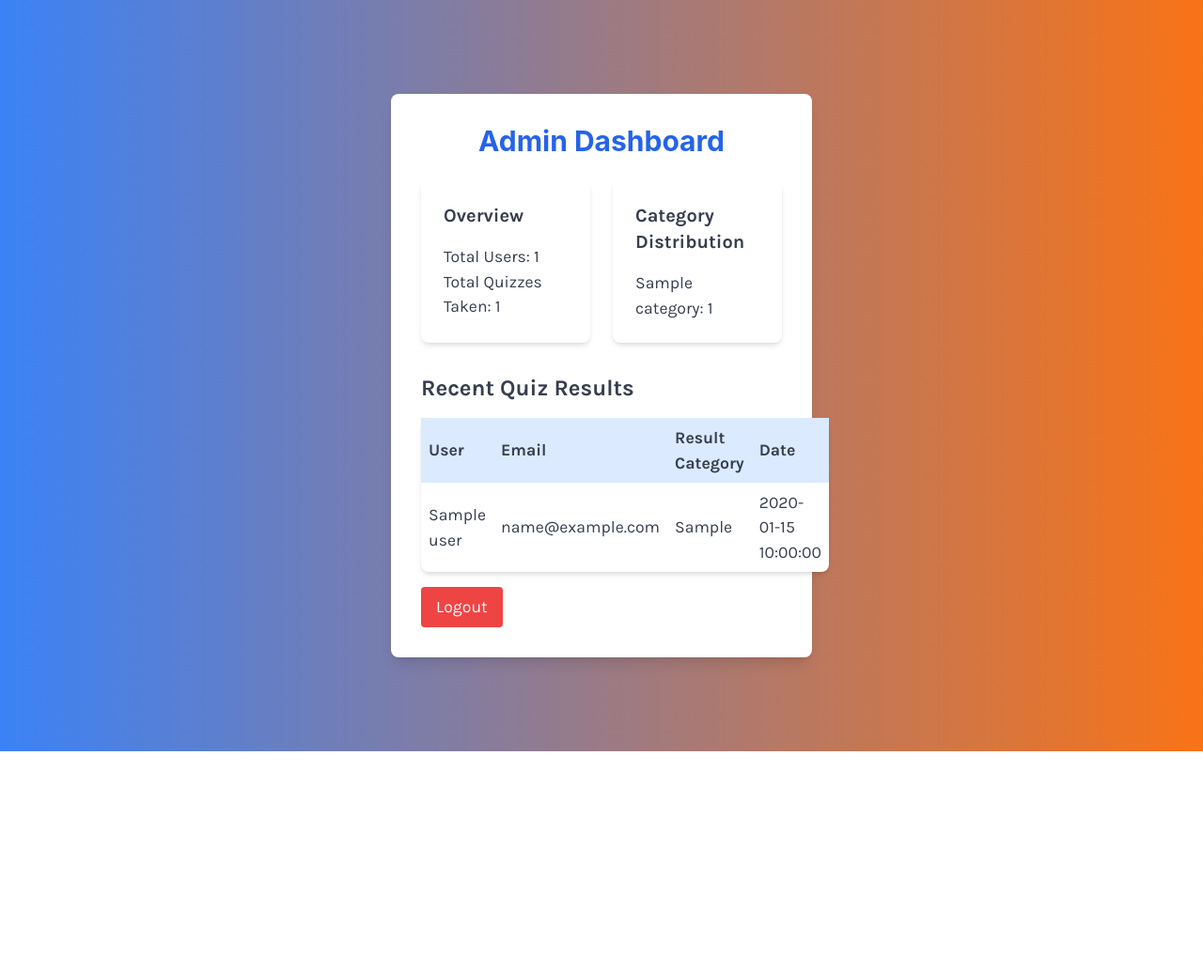
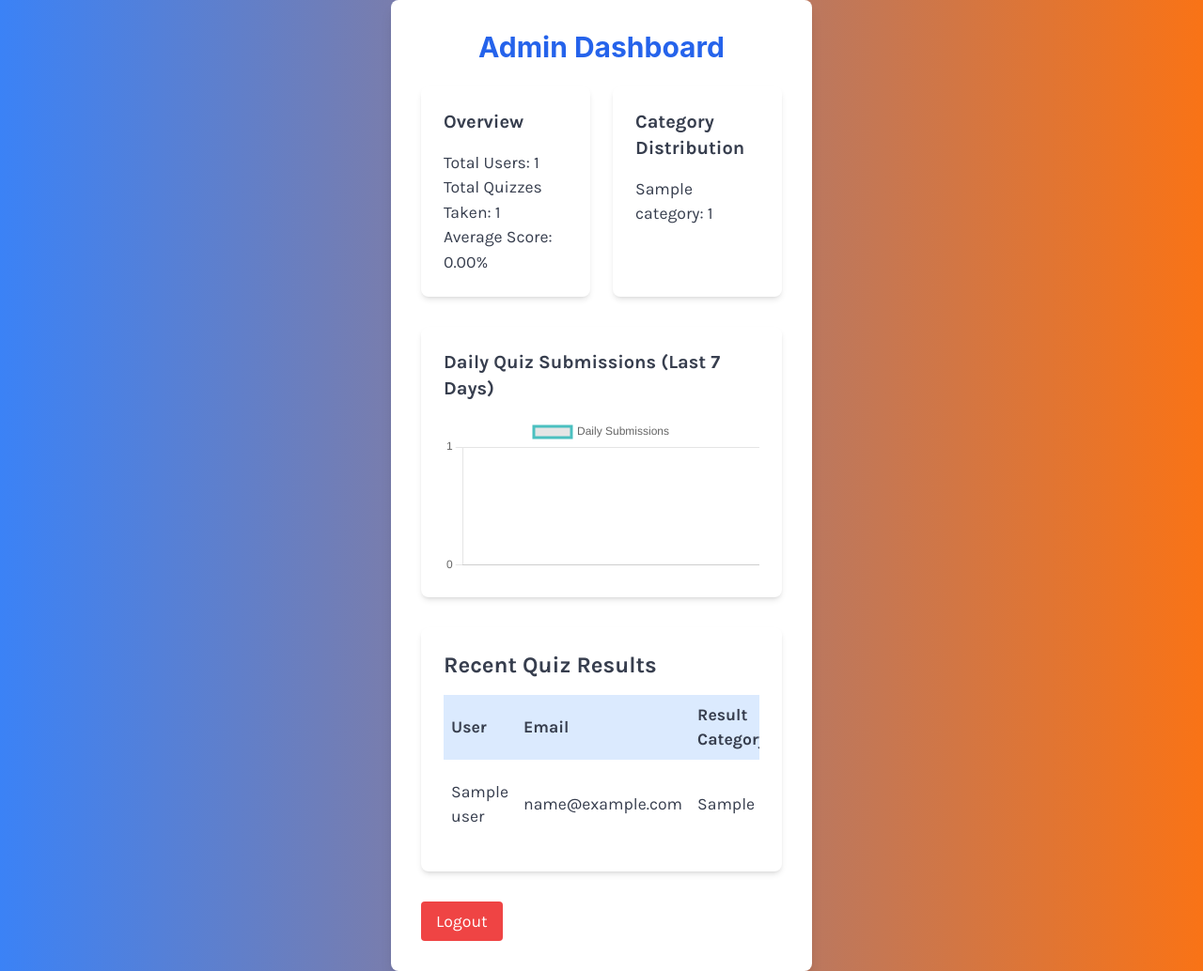
Before and after one commit to apogeeai/BuzzFinanceQuiz, a Flask app: template templates/admin_dashboard.html in a window 1280 px wide. Shown: the whole page at 94% size. Before the commit the page ends 800 px from the top, so only its background shows below. Run offline with Flask 3, Linux system fonts and the light colour scheme; the template is opened without the code that fills it: most values are stand-ins (such as "Sample title", 1, 10 or a date in 2020); some libraries are stand-ins or nearby versions.

Commit message:
Agent query: Please follow these steps: 1. Go to /admin/login. 2. Log in with username 'admin' and password 'secret'. 3. After logging in, you should be redirected to /admin/dashboard. Please describe what you see on the admin dashboard. Are all sections (Overview, Category Distribution, Daily Quiz Submissions chart, and Recent Quiz Results) visible? Is there any data populated in these sections?

```diff
--- a/app.py
+++ b/app.py
@@ -1,15 +1,16 @@
+
+from flask import Flask, render_template, request, redirect, url_for, session, jsonify
+from flask_sqlalchemy import SQLAlchemy
+from werkzeug.security import generate_password_hash, check_password_hash
+from functools import wraps
 import os
-from flask import Flask, render_template, request, jsonify, redirect, url_for, session
-from flask_sqlalchemy import SQLAlchemy
-from sqlalchemy.orm import DeclarativeBase
-from functools import wraps
-from datetime import datetime
 from models import db, User, QuizResponse
 
 app = Flask(__name__)
 app.config['SQLALCHEMY_DATABASE_URI'] = os.environ.get('DATABASE_URL')
 app.config['SQLALCHEMY_TRACK_MODIFICATIONS'] = False
-app.config['SECRET_KEY'] = os.environ.get('SECRET_KEY', 'your-secret-key')
+app.secret_key = os.urandom(24)
+
 db.init_app(app)
 
 def create_tables():
@@ -24,7 +25,7 @@ def update_schema():
 def admin_required(f):
     @wraps(f)
     def decorated_function(*args, **kwargs):
-        if 'admin_logged_in' not in session or not session['admin_logged_in']:
+        if not session.get('admin_logged_in'):
             return redirect(url_for('admin_login'))
         return f(*args, **kwargs)
     return decorated_function
@@ -33,30 +34,22 @@ def admin_required(f):
 def index():
     return render_template('index.html')
 
-@app.route('/quiz', methods=['GET', 'POST'])
+@app.route('/quiz', methods=['POST'])
 def quiz():
-    if request.method == 'POST':
-        name = request.form.get('name')
-        email = request.form.get('email')
+    name = request.form.get('name')
+    email = request.form.get('email')
+
+    if not name or not email:
+        return render_template('error.html', error_message="Name and email are required.")
+
+    try:
         user = User(name=name, email=email)
         db.session.add(user)
         db.session.commit()
         return render_template('quiz.html', user_id=user.id)
-    return render_template('quiz.html')
-
-def calculate_result_category(answers):
-    total_score = sum(ord(answer) - ord('A') for answer in answers)
-    max_score = 3 * len(answers)
-    percentage = (total_score / max_score) * 100
-
-    if percentage < 33:
-        return "Carefree Butterfly"
-    elif percentage < 66:
-        return "Curious Kitten"
-    elif percentage < 85:
-        return "Diligent Beaver"
-    else:
-        return "Wise Owl"
+    except Exception as e:
+        db.session.rollback()
+        return render_template('error.html', error_message=str(e))
 
 @app.route('/submit_quiz', methods=['POST'])
 def submit_quiz():
@@ -161,13 +154,50 @@ def admin_dashboard():
 
         recent_results = db.session.query(QuizResponse).join(User).order_by(QuizResponse.created_at.desc()).limit(10).all()
 
+        # Calculate average score
+        average_score = db.session.query(db.func.avg(
+            db.func.sum(db.func.ascii(db.func.substr(QuizResponse.answers, 1, 1)) - 65) +
+            db.func.sum(db.func.ascii(db.func.substr(QuizResponse.answers, 2, 1)) - 65) +
+            db.func.sum(db.func.ascii(db.func.substr(QuizResponse.answers, 3, 1)) - 65) +
+            db.func.sum(db.func.ascii(db.func.substr(QuizResponse.answers, 4, 1)) - 65)
+        )).scalar()
+
+        if average_score is not None:
+            average_score = (average_score / 12) * 100  # Convert to percentage
+        else:
+            average_score = 0
+
+        # Get daily quiz submissions for the last 7 days
+        from sqlalchemy import func
+        from datetime import datetime, timedelta
+        seven_days_ago = datetime.utcnow() - timedelta(days=7)
+        daily_submissions = db.session.query(
+            func.date(QuizResponse.created_at).label('date'),
+            func.count(QuizResponse.id).label('count')
+        ).filter(QuizResponse.created_at >= seven_days_ago).group_by(func.date(QuizResponse.created_at)).all()
+
+        daily_submissions_dict = {str(day.date): day.count for day in daily_submissions}
+
         return render_template('admin_dashboard.html',
                                total_users=total_users,
                                total_quizzes=total_quizzes,
                                category_distribution=category_distribution,
-                               recent_results=recent_results)
+                               recent_results=recent_results,
+                               average_score=average_score,
+                               daily_submissions=daily_submissions_dict)
     except Exception as e:
         return render_template('error.html', error_message="An error occurred while loading the admin dashboard."), 500
+
+def calculate_result_category(answers):
+    total_score = sum(ord(answer) - ord('A') for answer in answers)
+    if total_score <= 3:
+        return "Carefree Butterfly"
+    elif total_score <= 6:
+        return "Curious Kitten"
+    elif total_score <= 9:
+        return "Diligent Beaver"
+    else:
+        return "Wise Owl"
 
 if __name__ == '__main__':
     create_tables()
--- a/templates/admin_dashboard.html
+++ b/templates/admin_dashboard.html
@@ -1,13 +1,15 @@
+
 {% extends "base.html" %}
 
 {% block content %}
 <h1 class="text-3xl font-bold mb-6 text-center text-blue-600">Admin Dashboard</h1>
 
-<div class="grid grid-cols-1 md:grid-cols-2 gap-6">
+<div class="grid grid-cols-1 md:grid-cols-2 gap-6 mb-8">
     <div class="bg-white p-6 rounded-lg shadow-md">
         <h2 class="text-xl font-semibold mb-4">Overview</h2>
         <p>Total Users: {{ total_users }}</p>
         <p>Total Quizzes Taken: {{ total_quizzes }}</p>
+        <p>Average Score: {{ "%.2f"|format(average_score) }}%</p>
     </div>
 
     <div class="bg-white p-6 rounded-lg shadow-md">
@@ -20,9 +22,15 @@
     </div>
 </div>
 
-<div class="mt-8">
+<div class="bg-white p-6 rounded-lg shadow-md mb-8">
+    <h2 class="text-xl font-semibold mb-4">Daily Quiz Submissions (Last 7 Days)</h2>
+    <canvas id="dailySubmissionsChart"></canvas>
+</div>
+
+<div class="bg-white p-6 rounded-lg shadow-md">
     <h2 class="text-2xl font-semibold mb-4">Recent Quiz Results</h2>
-    <table class="w-full bg-white rounded-lg shadow-md">
+    <div class="overflow-x-auto">
+        <table class="w-full">
             <thead>
                 <tr class="bg-blue-100">
                     <th class="p-2 text-left">User</th>
@@ -33,7 +41,7 @@
             </thead>
             <tbody>
                 {% for result in recent_results %}
-            <tr>
+                <tr class="{% if loop.index % 2 == 0 %}bg-gray-50{% endif %}">
                     <td class="p-2">{{ result.user.name }}</td>
                     <td class="p-2">{{ result.user.email }}</td>
                     <td class="p-2">{{ result.result_category }}</td>
@@ -43,6 +51,40 @@
             </tbody>
         </table>
     </div>
+</div>
 
-<a href="{{ url_for('admin_logout') }}" class="mt-4 inline-block bg-red-500 text-white px-4 py-2 rounded hover:bg-red-600">Logout</a>
+<a href="{{ url_for('admin_logout') }}" class="mt-8 inline-block bg-red-500 text-white px-4 py-2 rounded hover:bg-red-600">Logout</a>
+
+<script src="https://cdn.jsdelivr.net/npm/chart.js"></script>
+<script>
+    // Daily Submissions Chart
+    var ctx = document.getElementById('dailySubmissionsChart').getContext('2d');
+    var dailySubmissionsData = {{ daily_submissions|tojson }};
+    var labels = Object.keys(dailySubmissionsData).sort();
+    var data = labels.map(function(key) { return dailySubmissionsData[key]; });
+
+    new Chart(ctx, {
+        type: 'line',
+        data: {
+            labels: labels,
+            datasets: [{
+                label: 'Daily Submissions',
+                data: data,
+                borderColor: 'rgb(75, 192, 192)',
+                tension: 0.1
+            }]
+        },
+        options: {
+            responsive: true,
+            scales: {
+                y: {
+                    beginAtZero: true,
+                    ticks: {
+                        stepSize: 1
+                    }
+                }
+            }
+        }
+    });
+</script>
 {% endblock %}
```
Also changed, not shown: tailwind.config.js (added, +8 -0 lines), 1 other file. Lines whose indentation alone changed are shown as unchanged.
